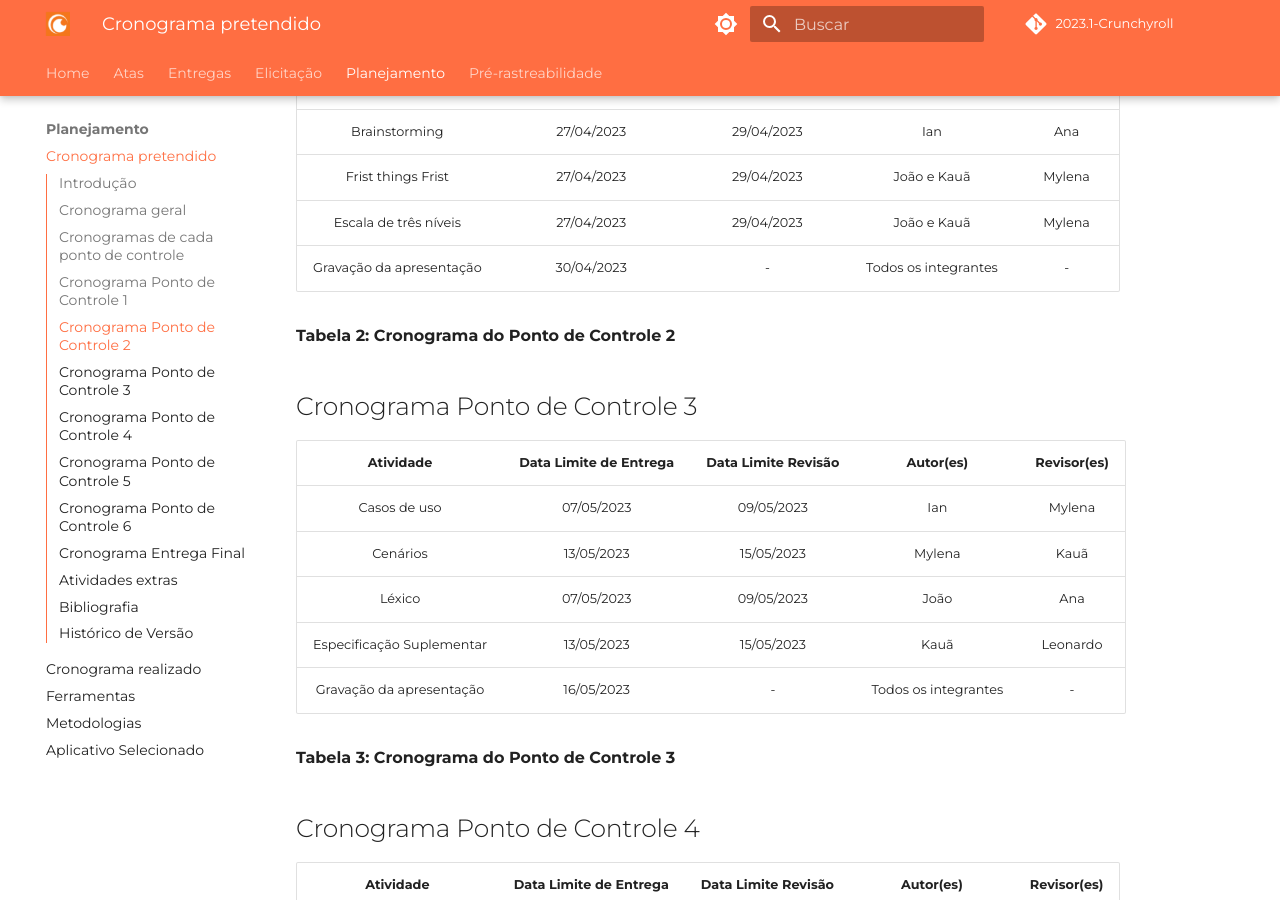
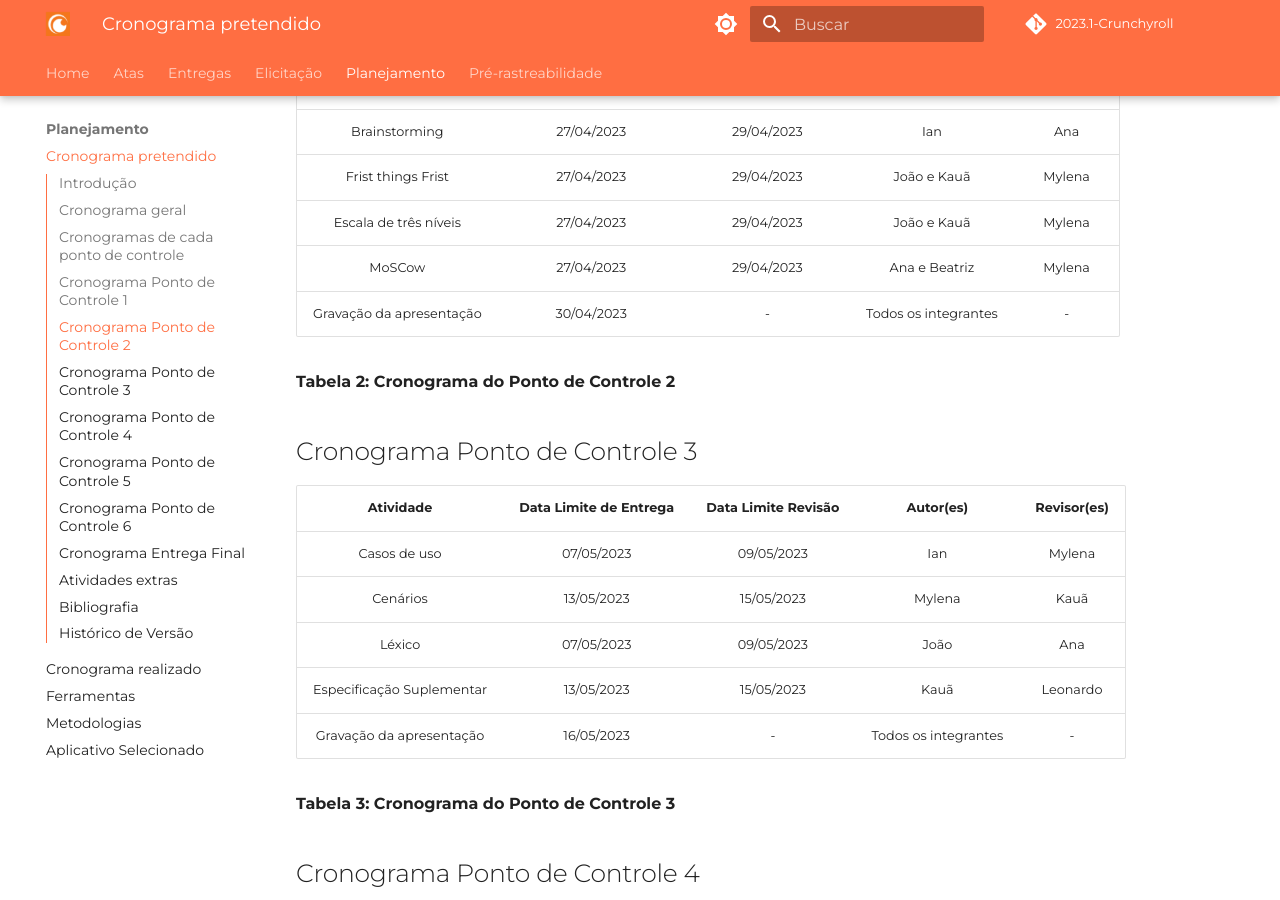
Before and after one commit to Requisitos-de-Software/2023.1-Simplenote, an MkDocs documentation site: the page built from docs/planejamento/cronograma.md, in a window 1280 px wide and 900 px high, scrolled down 1884 px. Built offline with MkDocs 1.6.1 and Material for MkDocs 9.7.7, drawn with Linux system fonts in a browser that asks for light colours; some web fonts are replaced; comment, search, counter and statistics services are not loaded.

Commit message:
adição da 3 técnica de priorização

```diff
--- a/docs/planejamento/cronograma.md
+++ b/docs/planejamento/cronograma.md
@@ -46,6 +46,7 @@ O mesmo apresenta as datas limites de entrega e revisão, juntamente com os auto
 | Brainstorming	 |       27/04/2023       |     29/04/2023      | Ian | Ana |
 | Frist things Frist  |       27/04/2023        |     29/04/2023       |    João e Kauã |     Mylena  |
 | Escala de três níveis |       27/04/2023        |     29/04/2023       |    João e Kauã |     Mylena  |
+| MoSCow| 27/04/2023| 29/04/2023| Ana e Beatriz| Mylena
 |  Gravação da apresentação  |       30/04/2023      |          -          | Todos os integrantes| - |
 
 
```
